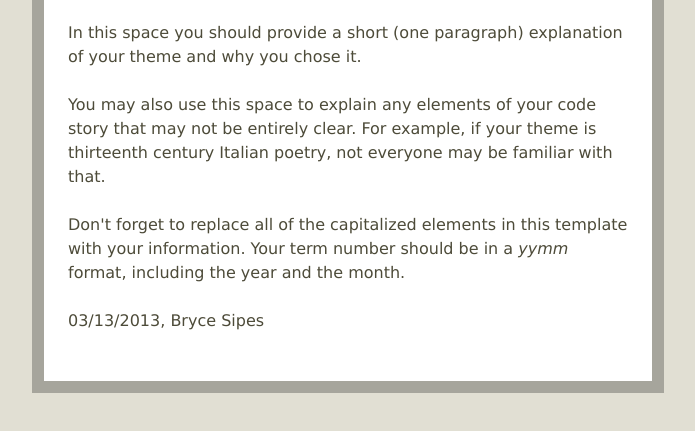
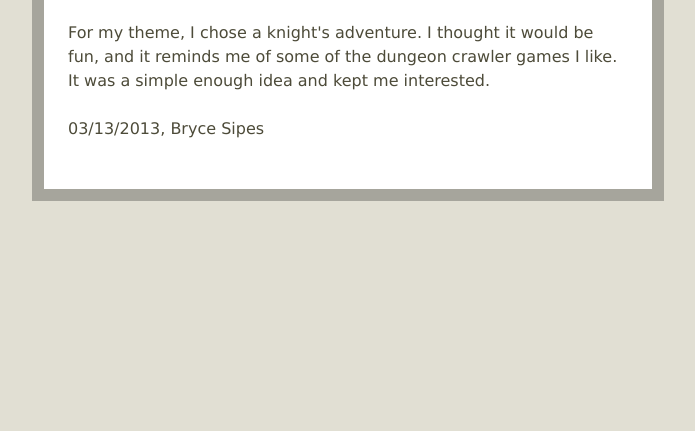
Before and after one commit to b35398/mdv_projects, a plain HTML site: page sipes_bryce_assignment2/sdi-project2.html in a window 1280 px wide. Shown: the part 135-566 px from the top of the page, without its empty margins (292-987 px from the left). Drawn offline with Linux system fonts and the light colour scheme.

Commit message:
I updated the css file and explained why I chose my theme for project 2.

```diff
--- a/sipes_bryce_assignment2/sdi-project2.html
+++ b/sipes_bryce_assignment2/sdi-project2.html
@@ -11,9 +11,7 @@
     <h2>Project 2</h2>
 </header>
 <article>
-<p>In this space you should provide a short (one paragraph) explanation of your theme and why you chose it.</p>
-<p>You may also use this space to explain any elements of your code story that may not be entirely clear.  For example, if your theme is thirteenth century Italian poetry, not everyone may be familiar with that.</p>
-<p>Don't forget to replace all of the capitalized elements in this template with your information.  Your term number should be in a <em>yymm</em> format, including the year and the month.</p>
+<p>For my theme, I chose a knight's adventure. I thought it would be fun, and it reminds me of some of the dungeon crawler games I like. It was a simple enough idea and kept me interested.</p>
 </article>
 <footer>
     <p>03/13/2013, Bryce Sipes</p>
```
